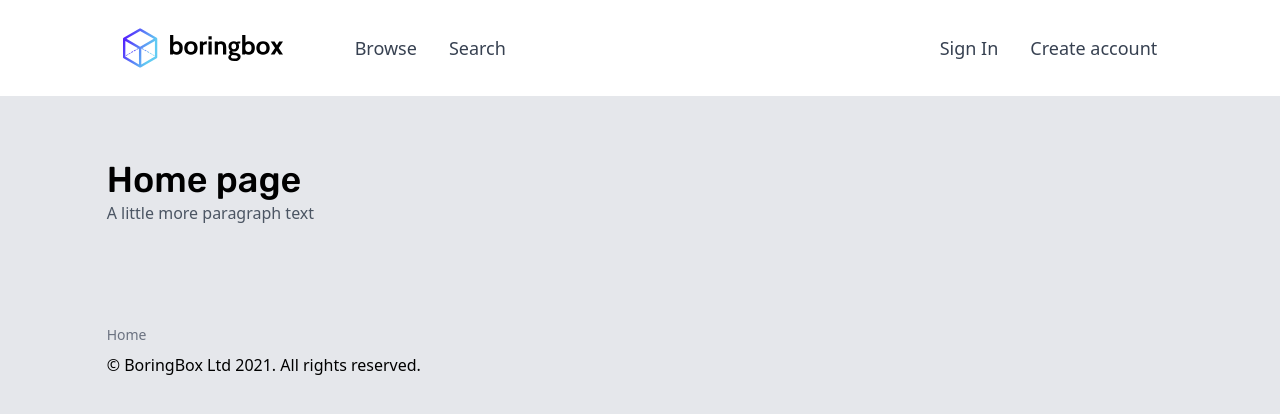
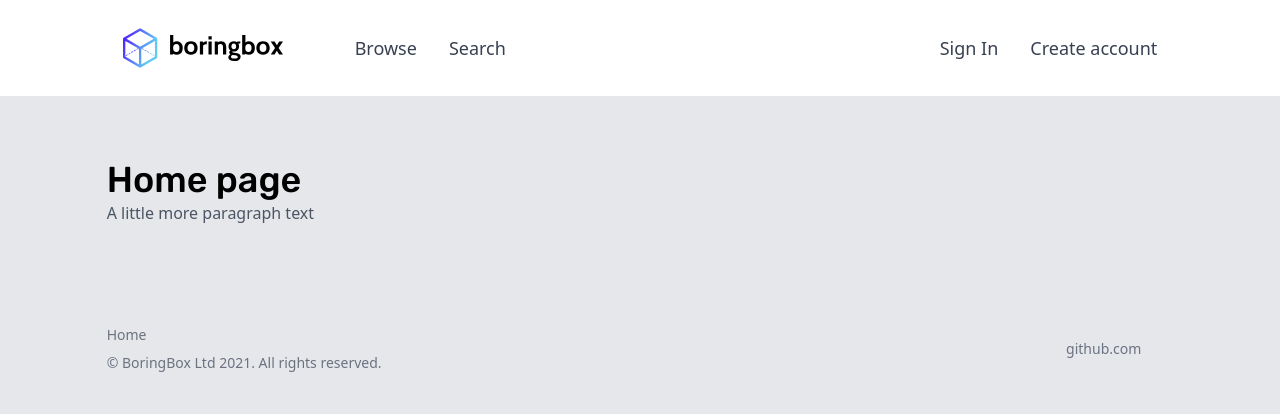
Before and after one commit to lozynskyi/snippetclient, a Nuxt app: page / in a window 1280 px wide. Shown: the top 414 px of the page. Built offline with nearby package versions, Linux system fonts and the light colour scheme; no server answers; what tailwindcss-transforms would draw is missing.

Commit message:
Add right links

```diff
--- a/components/global/TheFooter.vue
+++ b/components/global/TheFooter.vue
@@ -9,10 +9,22 @@
           >
           Home
           </nuxt-link>
-          <div>
+          <div class="text-gray-500 text-sm">
             &copy; BoringBox Ltd 2021. All rights reserved.
           </div>
+        </li>
+      </ul>
 
+      <ul class="flex items-center">
+        <li class="mr-8">
+          <a
+            class="text-gray-500 text-sm"
+            href="https://github.com"
+            target="_blank"
+            rel="noopener"
+          >
+            github.com
+          </a>
         </li>
       </ul>
 
```
